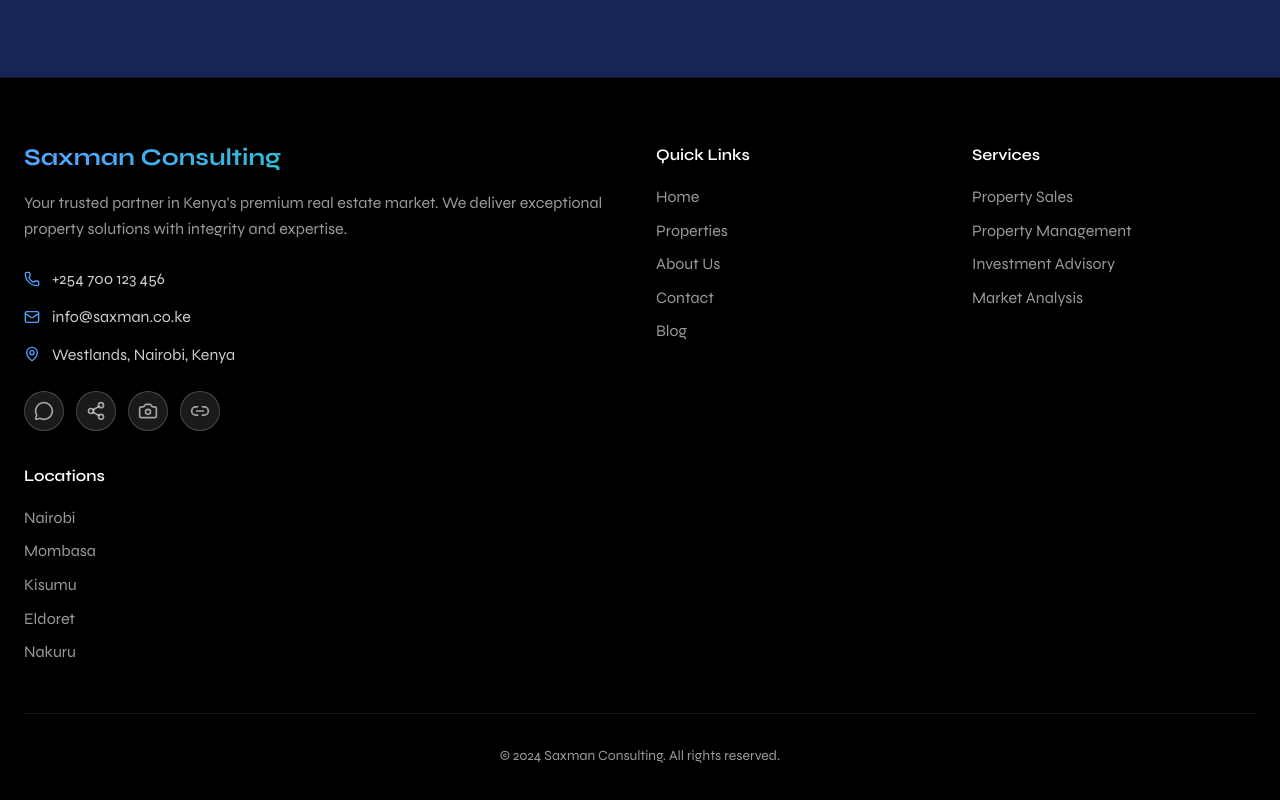
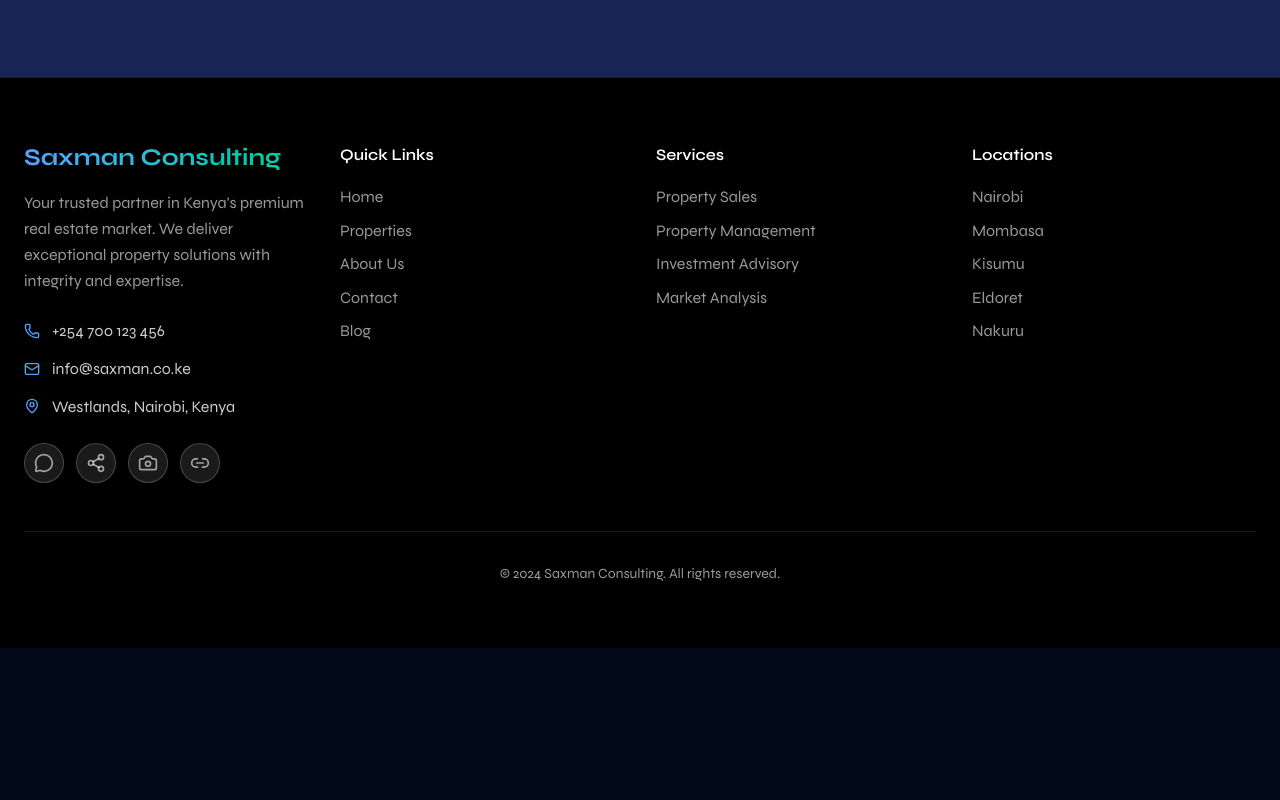
Before and after one commit to Nanguti1/Saxman-Consulting-Real-Estate-Platform, a Next.js app: page / in a window 1280 px wide. Shown: the part 5295-6095 px from the top of the page. After the commit the page ends 5943 px from the top, so only its background shows below. Built offline with nearby package versions, Linux system fonts and the light colour scheme.

Commit message:
Fix footer

```diff
--- a/components/Footer.tsx
+++ b/components/Footer.tsx
@@ -32,7 +32,6 @@ const Footer = () => {
         <div className="grid grid-cols-1 md:grid-cols-2 lg:grid-cols-4 gap-8">
           {/* Company Info */}
           <motion.div
-            className="lg:col-span-2"
             initial={{ opacity: 0, y: 30 }}
             whileInView={{ opacity: 1, y: 0 }}
             viewport={{ once: true }}
```
